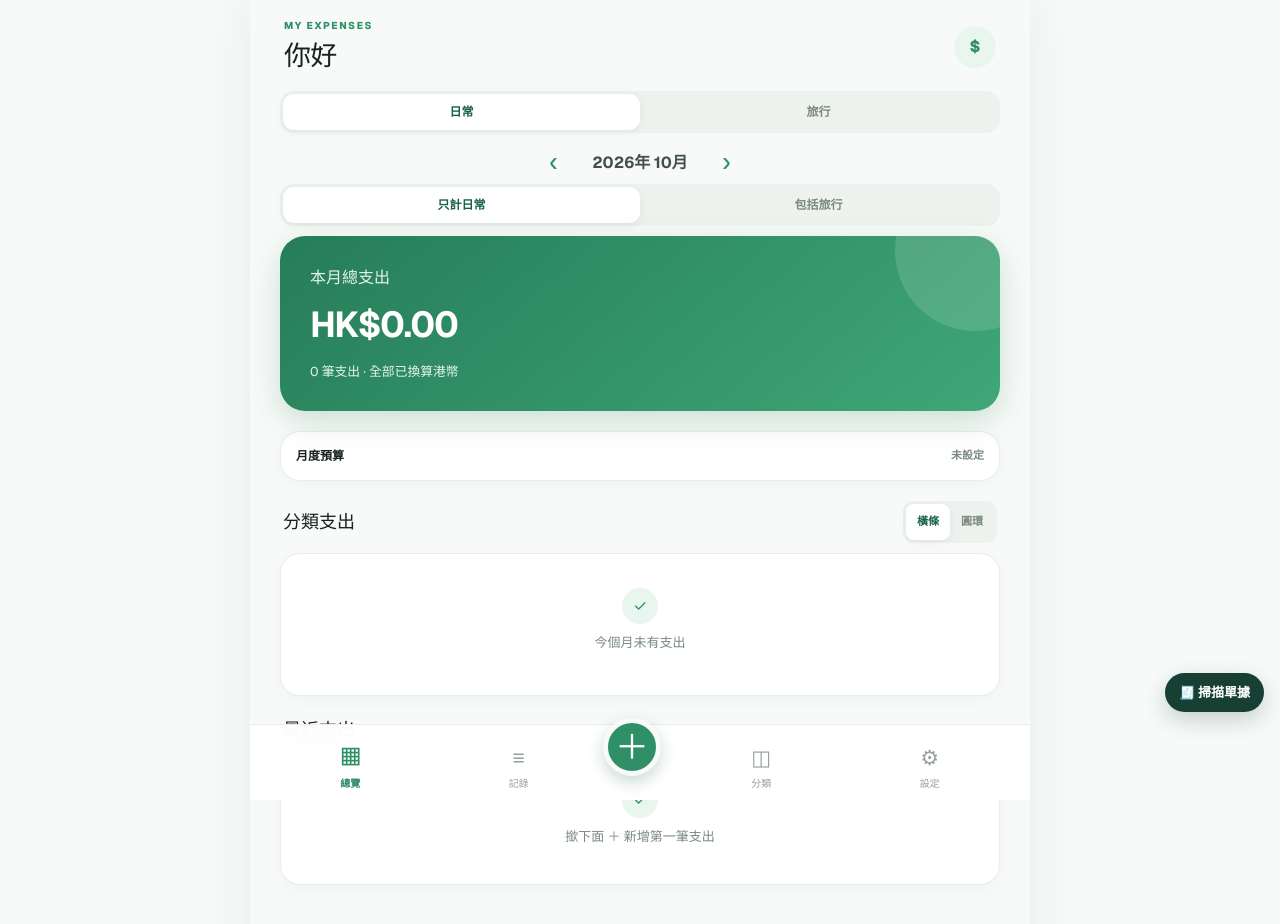
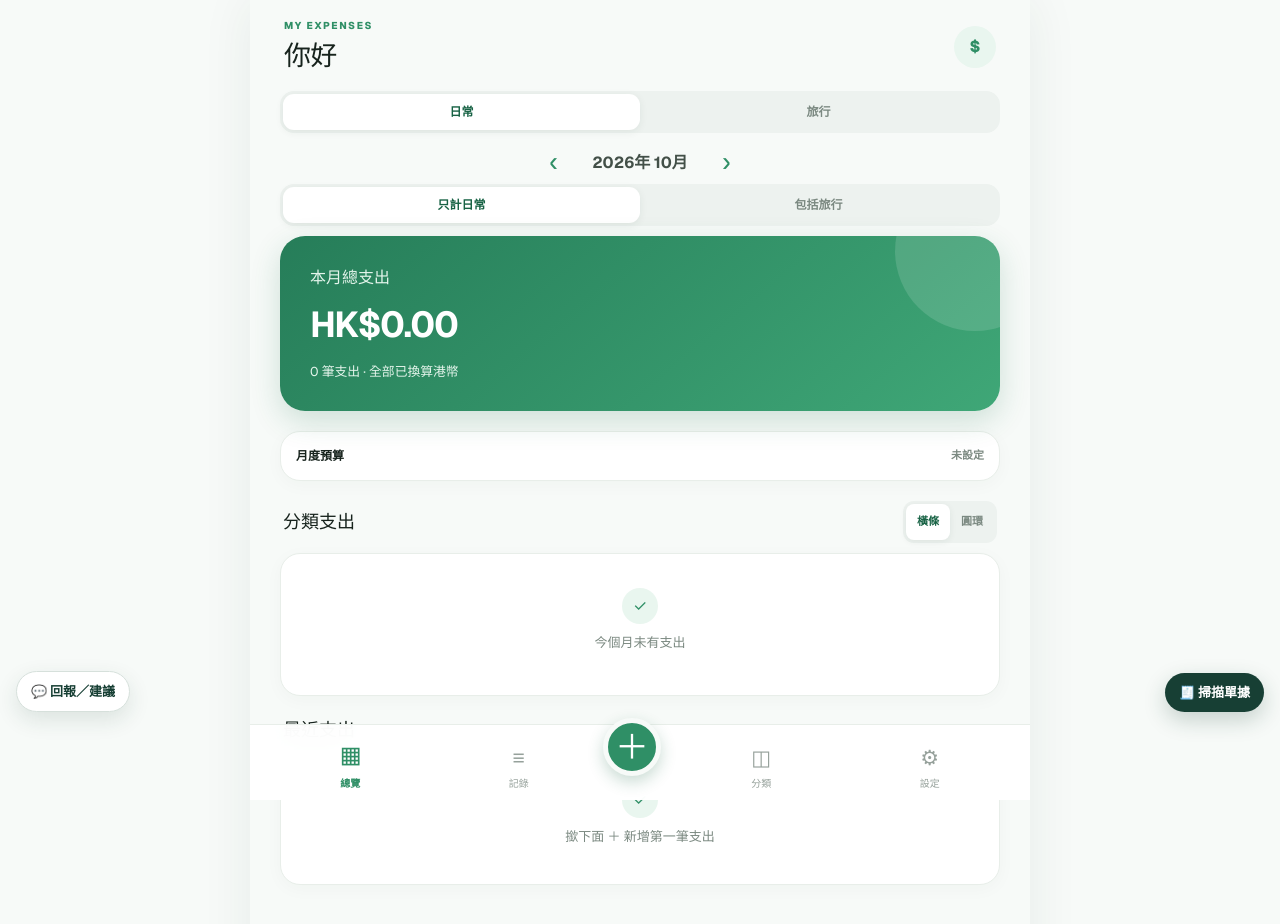
Before and after one commit to antony0899hk/my-expenses, a Next.js app: page / in a window 1280 px wide. Shown: the top 924 px of the page. Built offline with nearby package versions, Linux system fonts and the light colour scheme.

Commit message:
Add feedback hub entry to dev app

```diff
--- a/app/layout.tsx
+++ b/app/layout.tsx
@@ -33,6 +33,27 @@ export default function RootLayout({
       >
         {children}
         <a
+          href="/feedback?app=My%20Expenses"
+          aria-label="回報問題或提出建議"
+          style={{
+            position: "fixed",
+            left: 16,
+            bottom: 88,
+            zIndex: 40,
+            borderRadius: 999,
+            padding: "10px 14px",
+            background: "#ffffff",
+            color: "#173f34",
+            border: "1px solid #d6e0db",
+            textDecoration: "none",
+            fontSize: 13,
+            fontWeight: 800,
+            boxShadow: "0 8px 22px rgba(23,63,52,.12)",
+          }}
+        >
+          💬 回報／建議
+        </a>
+        <a
           href="/receipt"
           aria-label="掃描單據輸入"
           style={{
```
